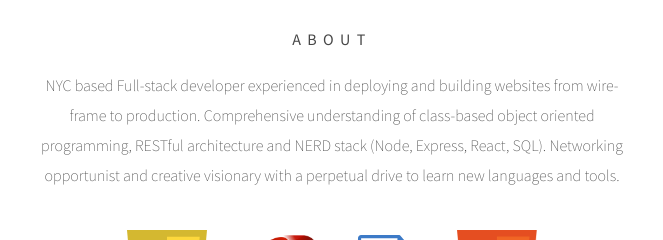
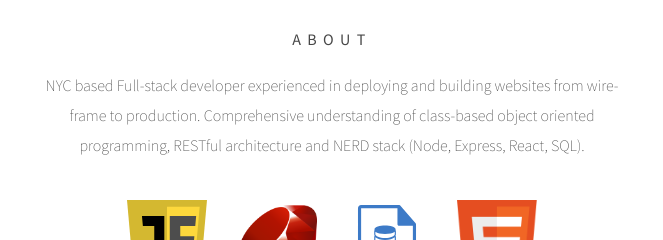
Before and after one commit to ktriviso/ga-triviso, a React (Create React App) app: page / in a window 1280 px wide. Both pictures are taken after a click on the link "ABOUT". Shown: the part 134-374 px from the top of the page, without its empty margins (308-971 px from the left). Built offline with nearby package versions, Linux system fonts and the light colour scheme.

Commit message:
edited about me

```diff
--- a/src/Components/About.js
+++ b/src/Components/About.js
@@ -22,7 +22,7 @@ export default class about extends React.Component {
                     <p className="title">About</p>
 
                     <p>
-                    NYC based Full-stack developer experienced in deploying and building websites from wire-frame to production. Comprehensive understanding of class-based object oriented programming, RESTful architecture and NERD stack (Node, Express, React, SQL). Networking opportunist and creative visionary with a perpetual drive to learn new languages and tools.
+                    NYC based Full-stack developer experienced in deploying and building websites from wire-frame to production. Comprehensive understanding of class-based object oriented programming, RESTful architecture and NERD stack (Node, Express, React, SQL).
                     </p>
 
                     <div className="about-technologies">
@@ -73,3 +73,5 @@ export default class about extends React.Component {
 //
 //
 // Fluent in the following <b>Languages</b> Javascript, Ruby, SQL, HTML5, CSS3 <b>Frameworks and Libraries</b> React, JQuery, PostsgreSQL, Node, Materialize, Bootstrap, Redux, Ruby on Rails, Express <b>Deployment and Services</b> GitHub, Firebase, Heroku, Netlify <b>Tools</b> CMS, NPM, Axios, Fetch, Flux, Trello, Nodemailer, Bcrypt.
+
+ // Networking opportunist and creative visionary with a perpetual drive to learn new languages and tools.
```
